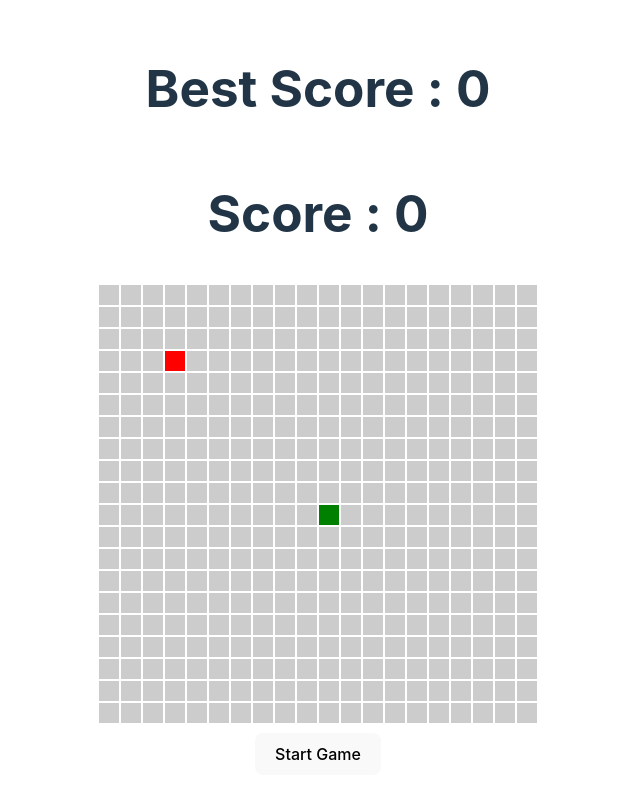
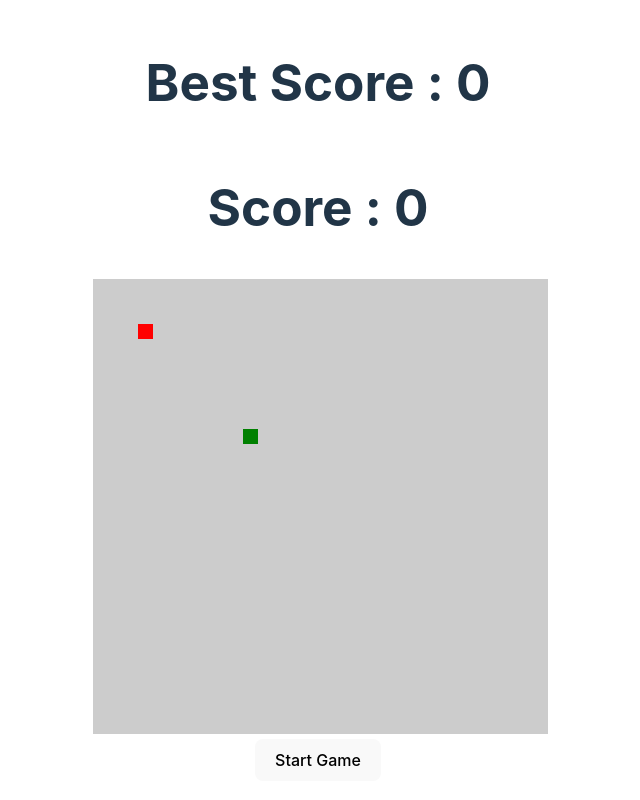
Before and after one commit to RomainSgn/snake, a React (Vite) app: page / in a window 1280 px wide. Shown: the whole page, without its empty margins (322-962 px from the left). Built offline with nearby package versions, Linux system fonts and the light colour scheme.

Commit message:
aggrandissement zonne de jeu

```diff
--- a/src/App.css
+++ b/src/App.css
@@ -3,6 +3,7 @@ body {
   flex-direction: column;
   justify-content: center;
   align-items: center;
+  height: 98vh;
 }
 .score {
   display: flex;
@@ -14,9 +15,8 @@ body {
 .game-board {
   display: grid;
   justify-content: center;
-  grid-template-columns: repeat(20, 20px);
-  grid-template-rows: repeat(20, 20px);
-  gap: 2px;
+  grid-template-columns: repeat(30, 15px);
+  grid-template-rows: repeat(30, 15px);
 }
 .btnStart {
   display: flex;
--- a/src/App.jsx
+++ b/src/App.jsx
@@ -1,7 +1,7 @@
 import { useState, useEffect, useRef } from 'react'
 import './App.css'
 
-const BOARD_SIZE = 20;  // Taille de la grille de jeu
+const BOARD_SIZE = 30;  // Taille de la grille de jeu
 
 const SnakeGame = () => {
 
@@ -68,10 +68,16 @@ const SnakeGame = () => {
         case "z":
           if (lastDirection !== "DOWN") newDirection = "UP";
           break;
+        case "Z":
+          if (lastDirection !== "DOWN") newDirection = "UP";
+          break;
         case "ArrowDown":
           if (lastDirection !== "UP") newDirection = "DOWN";
           break;
         case "s":
+          if (lastDirection !== "UP") newDirection = "DOWN";
+          break;
+        case "S":
           if (lastDirection !== "UP") newDirection = "DOWN";
           break;
         case "ArrowLeft":
@@ -80,10 +86,16 @@ const SnakeGame = () => {
         case "q":
           if (lastDirection !== "RIGHT") newDirection = "LEFT";
           break;
+        case "Q":
+          if (lastDirection !== "RIGHT") newDirection = "LEFT";
+          break;
         case "ArrowRight":
           if (lastDirection !== "LEFT") newDirection = "RIGHT";
           break;
         case "d":
+          if (lastDirection !== "LEFT") newDirection = "RIGHT";
+          break;
+        case "D":
           if (lastDirection !== "LEFT") newDirection = "RIGHT";
           break;
         default:
```
